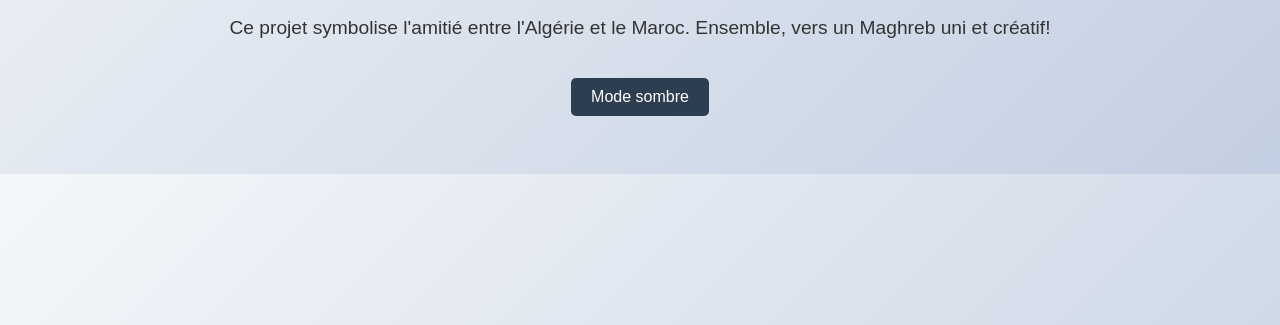
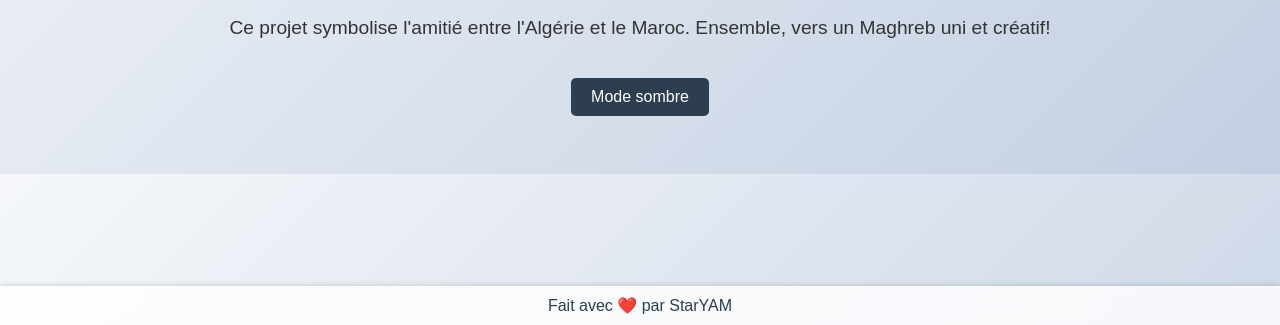
Before and after one commit to AdelWolf5/ALGEROC, a plain HTML site: page index.html in a window 1280 px wide. Shown: the part 475-800 px from the top of the page. Drawn offline with Linux system fonts and the light colour scheme.

Commit message:
Ajoute un footer fixe

```diff
--- a/index.html
+++ b/index.html
@@ -51,6 +51,23 @@
         button.toggle-dark:hover {
             background: #1a242f;
         }
+        footer {
+            position: fixed;
+            bottom: 0;
+            left: 0;
+            width: 100%;
+            padding: 10px 0;
+            background: rgba(255, 255, 255, 0.8);
+            color: #2c3e50;
+            text-align: center;
+            backdrop-filter: blur(10px);
+            box-shadow: 0 -2px 4px rgba(0, 0, 0, 0.1);
+        }
+        body.dark-mode footer {
+            background: rgba(30, 30, 30, 0.8);
+            color: #f5f5f5;
+            box-shadow: 0 -2px 4px rgba(0, 0, 0, 0.5);
+        }
     </style>
 </head>
 <body>
@@ -67,5 +84,8 @@
             document.body.classList.toggle('dark-mode');
         }
     </script>
+    <footer>
+        Fait avec ❤️ par StarYAM
+    </footer>
 </body>
 </html>
```
